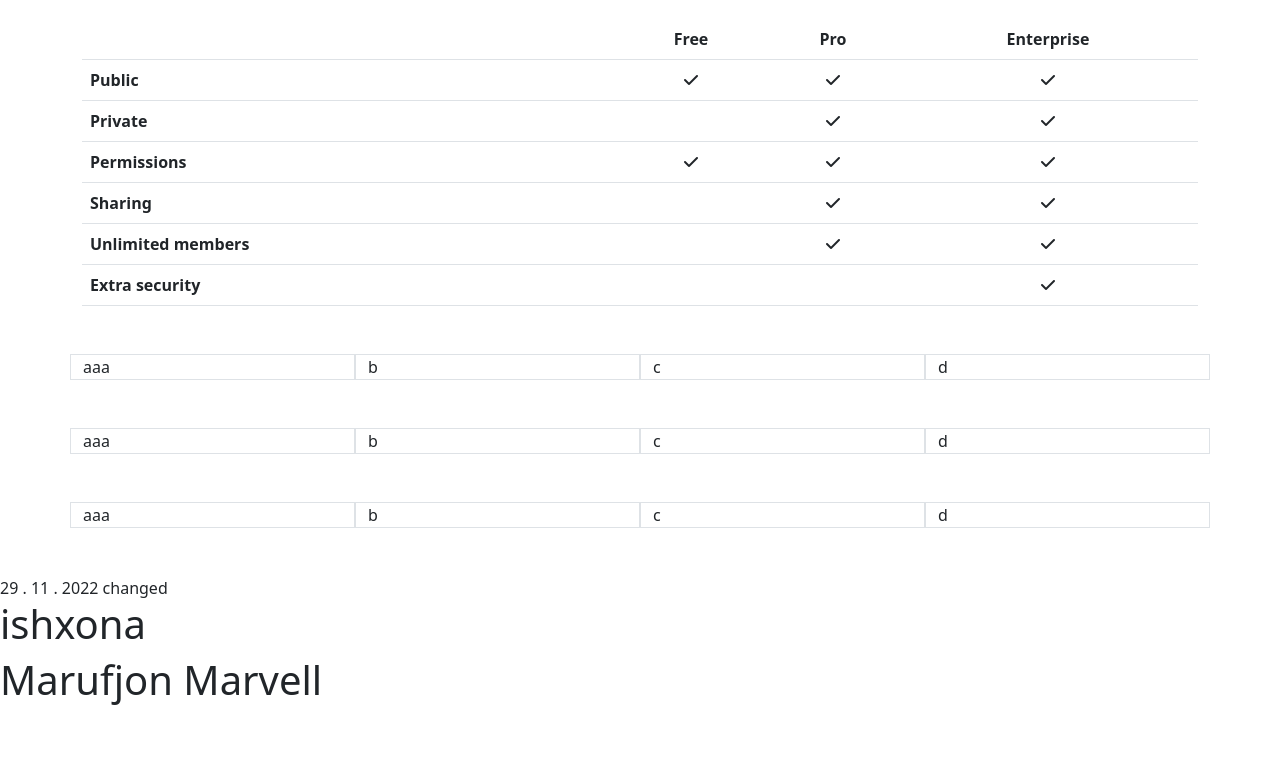
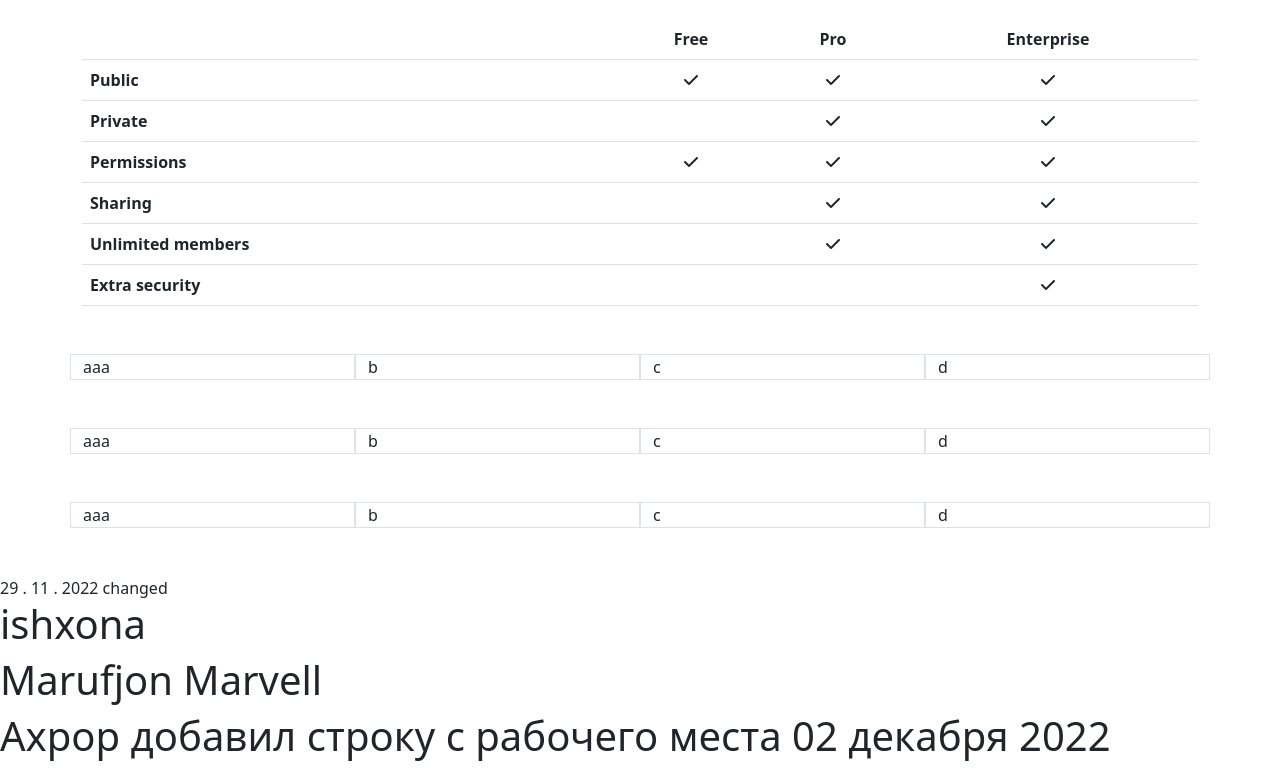
Before and after one commit to AkhrorKasimov/Bootstrap-Home-Work, a plain HTML site: page index.html in a window 1280 px wide. Shown: the part 730-1498 px from the top of the page. Before the commit the page ends 1442 px from the top, so only its background shows below. Drawn offline with nearby package versions, Linux system fonts and the light colour scheme.

Commit message:
добавление фалйа от 02.12.2022

```diff
--- a/index.html
+++ b/index.html
@@ -253,6 +253,8 @@
 
 <h1>Marufjon  Marvell </h1>
 
+<h1> Ахрор добавил строку с рабочего места 02 декабря 2022 </h1>
+
 
 
 
```
